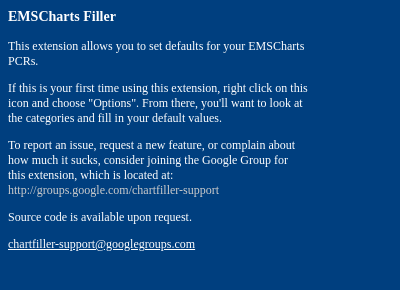
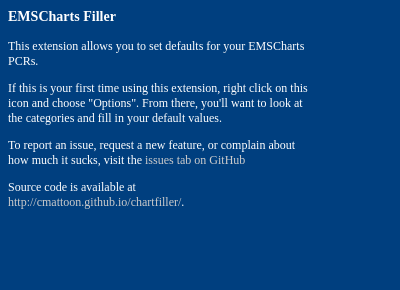
Before and after one commit to chartfiller/chartfiller, a browser extension: page src/popup.html in a window 400 px wide. Drawn offline with Linux system fonts and the light colour scheme.

Commit message:
Update popup.html
Getting rid of all the separate domains and moving everything to GitHub.

```diff
--- a/src/popup.html
+++ b/src/popup.html
@@ -20,8 +20,7 @@
 <h3>EMSCharts Filler</h3>
 <p>This extension allows you to set defaults for your EMSCharts PCRs.</p>
 <p>If this is your first time using this extension, right click on this icon and choose "Options". From there, you'll want to look at the categories and fill in your default values.</p>
-<p>To report an issue, request a new feature, or complain about how much it sucks, consider joining the Google Group for this extension, which is located at: <a href="http://groups.google.com/group/chartfiller-support">http://groups.google.com/chartfiller-support</a></p>
-<p>Source code is available upon request.</p>
-<u>chartfiller-support@googlegroups.com</u>
+<p>To report an issue, request a new feature, or complain about how much it sucks, visit the <a href="https://github.com/cmattoon/chartfiller/issues">issues tab on GitHub</a></p>
+<p>Source code is available at <a href="http://cmattoon.github.io/chartfiller/">http://cmattoon.github.io/chartfiller/</a>.</p>
 </body>
 </html>
```
